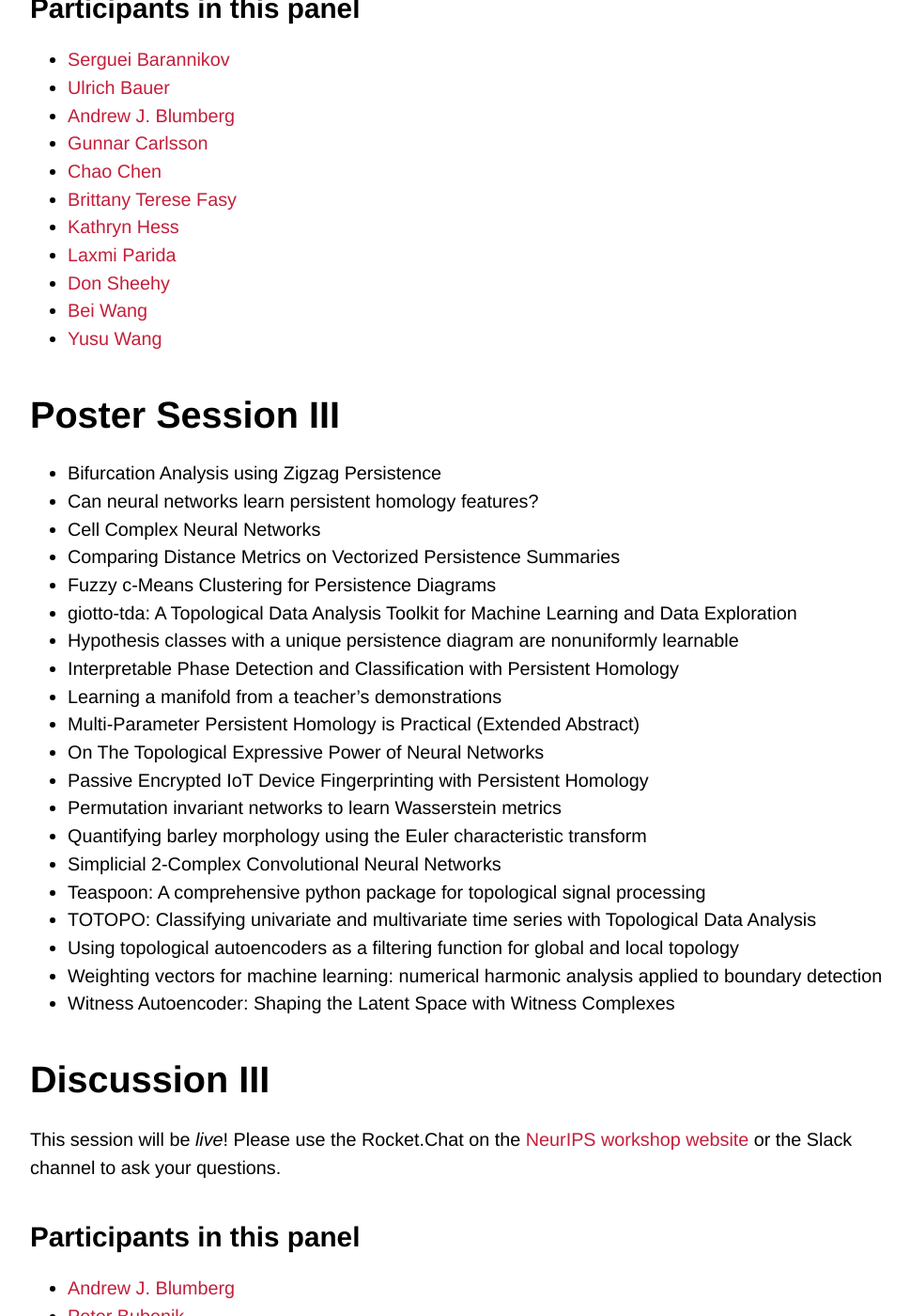
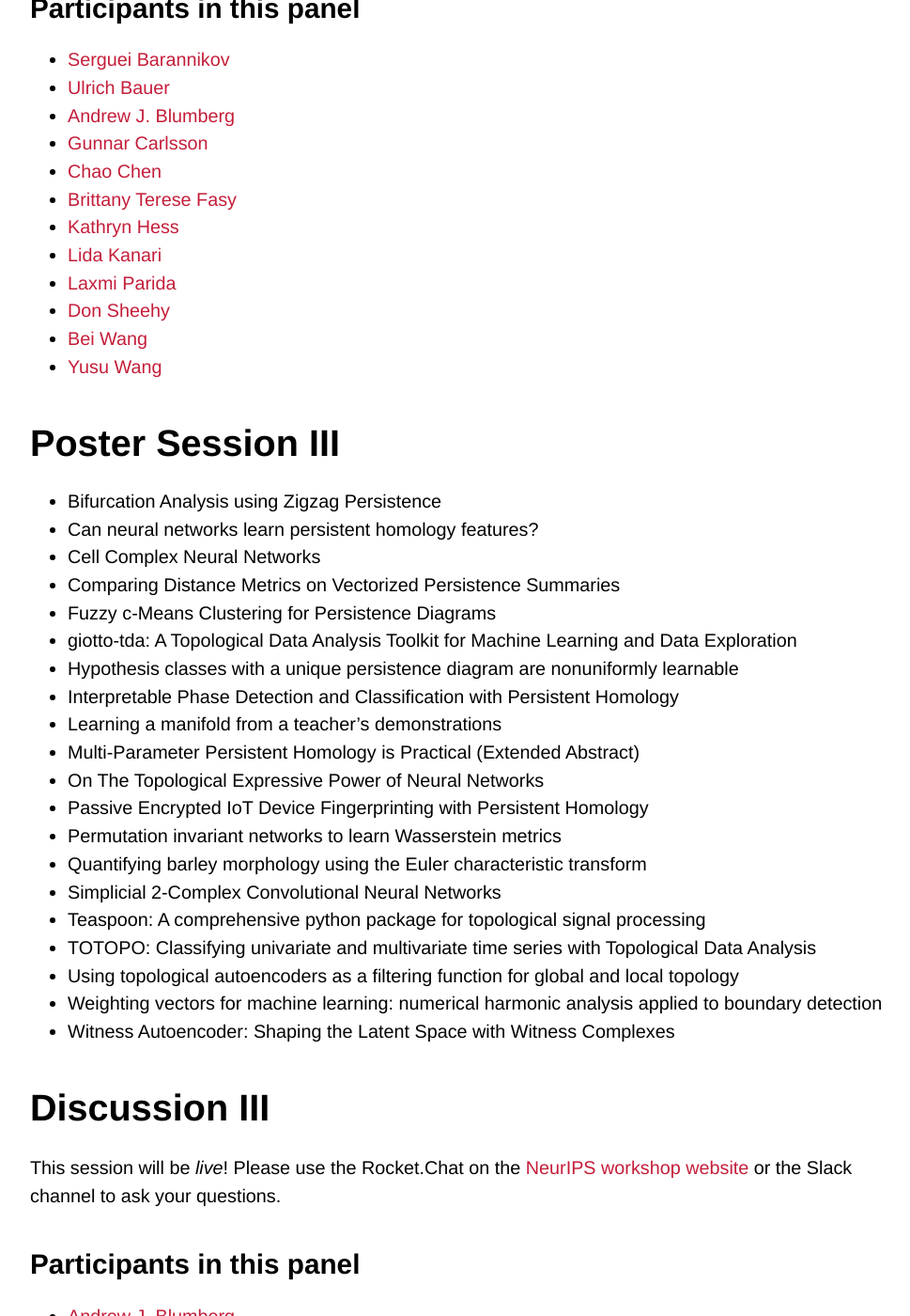
Before and after one commit to tda-in-ml/tda-in-ml.github.io, a Jekyll site: the page built from schedule.md, in a window 1280 px wide and 1400 px high, scrolled down 4816 px. Shown: the whole window at 94% size, without its empty margins (140-1109 px from the left). Built offline with Jekyll 4.4.1, drawn with Linux system fonts in a browser that asks for light colours; some web fonts are replaced; our own code applies the rules of GitHub Pages for plain Markdown files.

Commit message:
Fixed schedule

```diff
--- a/schedule.md
+++ b/schedule.md
@@ -130,6 +130,7 @@ or the Slack channel to ask your questions.
 - [Chao Chen](/speakers#chao-chen)
 - [Brittany Terese Fasy](/speakers#brittany-terese-fasy)
 - [Kathryn Hess](/speakers#kathryn-hess)
+- [Lida Kanari](/speakers#lida-kanari)
 - [Laxmi Parida](/speakers#laxmi-parida)
 - [Don Sheehy](/speakers#don-sheehy)
 - [Bei Wang](/speakers#bei-wang)
```
Also changed, not shown: other parts of schedule.md (+0 -1 lines).
